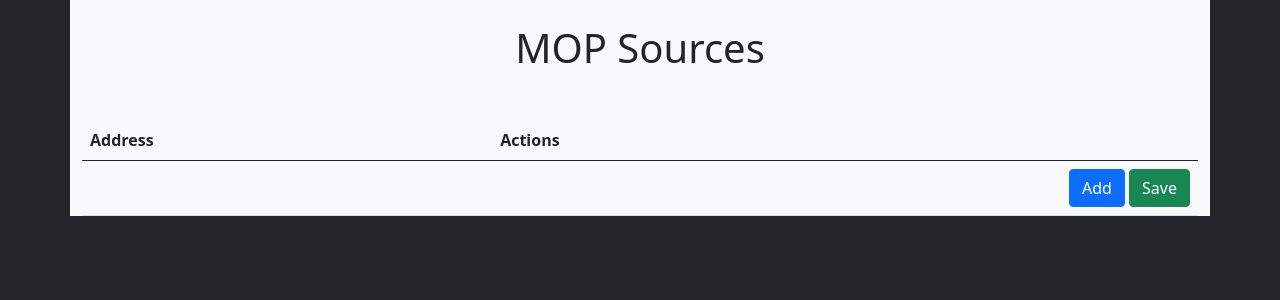
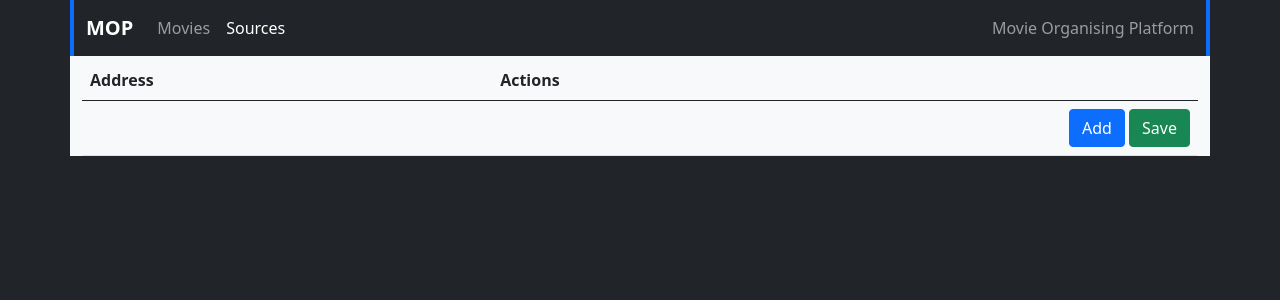
Before and after one commit to CouchMaster789/MOP, a Flask app: page /sources in a window 1280 px wide. Shown: the top 300 px of the page. Run offline with Flask 2, Linux system fonts and the light colour scheme; data that the repository does not hold is empty; some libraries are stand-ins or nearby versions.

Commit message:
added base template and refactored accordingly; added a navigation bar
Signed-off-by: Daniel <danielsamet98@gmail.com>

```diff
--- a/routes.py
+++ b/routes.py
@@ -18,8 +18,9 @@ def movies():
     if request.method == "GET":
         return render_template("movies.html")
 
-    files = {source.address[:source.address.rfind("\\")]: get_directory_structure(source.address) for source in
-             Source.query.all()}
+    sources = Source.query.all()
+
+    files = {source.address[:source.address.rfind("\\")]: get_directory_structure(source.address) for source in sources}
 
     process_files(files)
 
@@ -27,7 +28,8 @@ def movies():
 
     return jsonify({
         "movies": movie_list,
-        "recordsTotal": len(movie_list),
+        "movie_count": len(movie_list),
+        "source_count": len(sources),
     }), 200
 
 
--- /dev/null
+++ b/templates/base.html
@@ -0,0 +1,62 @@
+<!doctype html>
+<html lang="en">
+<head>
+    <!-- Required meta tags -->
+    <meta charset="utf-8">
+    <meta name="viewport" content="width=device-width, initial-scale=1">
+
+    <!-- Bootstrap CSS -->
+    <link href="https://cdn.jsdelivr.net/npm/bootstrap@5.0.0-beta1/dist/css/bootstrap.min.css" rel="stylesheet"
+          integrity="sha384-giJF6kkoqNQ00vy+HMDP7azOuL0xtbfIcaT9wjKHr8RbDVddVHyTfAAsrekwKmP1" crossorigin="anonymous">
+
+    <link rel="stylesheet" type="text/css" href="https://cdn.datatables.net/1.10.22/css/jquery.dataTables.css">
+
+    <title>MOP Movies</title>
+</head>
+
+<body class="bg-dark">
+
+<div class="container bg-light px-0">
+
+    <nav class="navbar navbar-expand-lg navbar-dark bg-dark border-start border-end border-4 border-primary mb-1">
+        <div class="container-fluid">
+            <a class="navbar-brand fw-bold" href="{{ url_for("movies.movies") }}">MOP</a>
+            <button class="navbar-toggler" type="button" data-bs-toggle="collapse" data-bs-target="#navbarText"
+                    aria-controls="navbarText" aria-expanded="false" aria-label="Toggle navigation">
+                <span class="navbar-toggler-icon"></span>
+            </button>
+            <div class="collapse navbar-collapse" id="navbarText">
+                <ul class="navbar-nav me-auto mb-2 mb-lg-0">
+                    <li class="nav-item">
+                        <a class="nav-link {% if request.endpoint == "movies.movies" %}active{% endif %}" href="{{ url_for("movies.movies") }}">Movies</a>
+                    </li>
+                    <li class="nav-item">
+                        <a class="nav-link {% if request.endpoint == "movies.sources_page" %}active{% endif %}" href="{{ url_for("movies.sources_page") }}">Sources</a>
+                    </li>
+                </ul>
+                <span class="navbar-text">
+                    Movie Organising Platform
+                </span>
+            </div>
+        </div>
+    </nav>
+
+    <div class="container">
+        {% block main_content %}{% endblock main_content %}
+    </div>
+</div>
+
+<script src="https://cdnjs.cloudflare.com/ajax/libs/jquery/3.5.1/jquery.min.js"
+        integrity="sha512-bLT0Qm9VnAYZDflyKcBaQ2gg0hSYNQrJ8RilYldYQ1FxQYoCLtUjuuRuZo+fjqhx/qtq/1itJ0C2ejDxltZVFg=="
+        crossorigin="anonymous"></script>
+
+<script src="https://cdn.jsdelivr.net/npm/bootstrap@5.0.0-beta1/dist/js/bootstrap.bundle.min.js"
+        integrity="sha384-ygbV9kiqUc6oa4msXn9868pTtWMgiQaeYH7/t7LECLbyPA2x65Kgf80OJFdroafW"
+        crossorigin="anonymous"></script>
+
+<script type="text/javascript" charset="utf8" src="https://cdn.datatables.net/1.10.22/js/jquery.dataTables.js"></script>
+
+{% block extra_js %}{% endblock extra_js %}
+
+</body>
+</html>
--- a/templates/sources.html
+++ b/templates/sources.html
@@ -1,26 +1,6 @@
-<!doctype html>
-<html lang="en">
-<head>
-    <!-- Required meta tags -->
-    <meta charset="utf-8">
-    <meta name="viewport" content="width=device-width, initial-scale=1">
+{% extends "base.html" %}
 
-    <!-- Bootstrap CSS -->
-    <link href="https://cdn.jsdelivr.net/npm/bootstrap@5.0.0-beta1/dist/css/bootstrap.min.css" rel="stylesheet"
-          integrity="sha384-giJF6kkoqNQ00vy+HMDP7azOuL0xtbfIcaT9wjKHr8RbDVddVHyTfAAsrekwKmP1" crossorigin="anonymous">
-
-    <link rel="stylesheet" type="text/css" href="https://cdn.datatables.net/1.10.22/css/jquery.dataTables.css">
-
-    <title>MOP Movies</title>
-</head>
-
-<body class="bg-dark">
-
-<div class="container bg-light">
-    <div class="w-100 text-center mb-5 pt-4">
-        <h1>MOP Sources</h1>
-    </div>
-
+{% block main_content %}
     <table class="table" id="sources_list">
         <thead>
         <tr>
@@ -50,18 +30,9 @@
         </tr>
         </tbody>
     </table>
-</div>
+{% endblock main_content %}
 
-<script src="https://cdnjs.cloudflare.com/ajax/libs/jquery/3.5.1/jquery.min.js"
-        integrity="sha512-bLT0Qm9VnAYZDflyKcBaQ2gg0hSYNQrJ8RilYldYQ1FxQYoCLtUjuuRuZo+fjqhx/qtq/1itJ0C2ejDxltZVFg=="
-        crossorigin="anonymous"></script>
-
-<script src="https://cdn.jsdelivr.net/npm/bootstrap@5.0.0-beta1/dist/js/bootstrap.bundle.min.js"
-        integrity="sha384-ygbV9kiqUc6oa4msXn9868pTtWMgiQaeYH7/t7LECLbyPA2x65Kgf80OJFdroafW"
-        crossorigin="anonymous"></script>
-
-<script type="text/javascript" charset="utf8" src="https://cdn.datatables.net/1.10.22/js/jquery.dataTables.js"></script>
-
+{% block extra_js %}
     <script>
         let tbody = document.querySelector("#sources_list").querySelector("tbody");
         let row_id = "{{ sources|length }}";
@@ -101,6 +72,4 @@
                 })
         }
     </script>
-
-</body>
-</html>
+{% endblock extra_js %}
```
Also changed, not shown: templates/movies.html (+12 -37 lines). Lines whose indentation alone changed are shown as unchanged.
